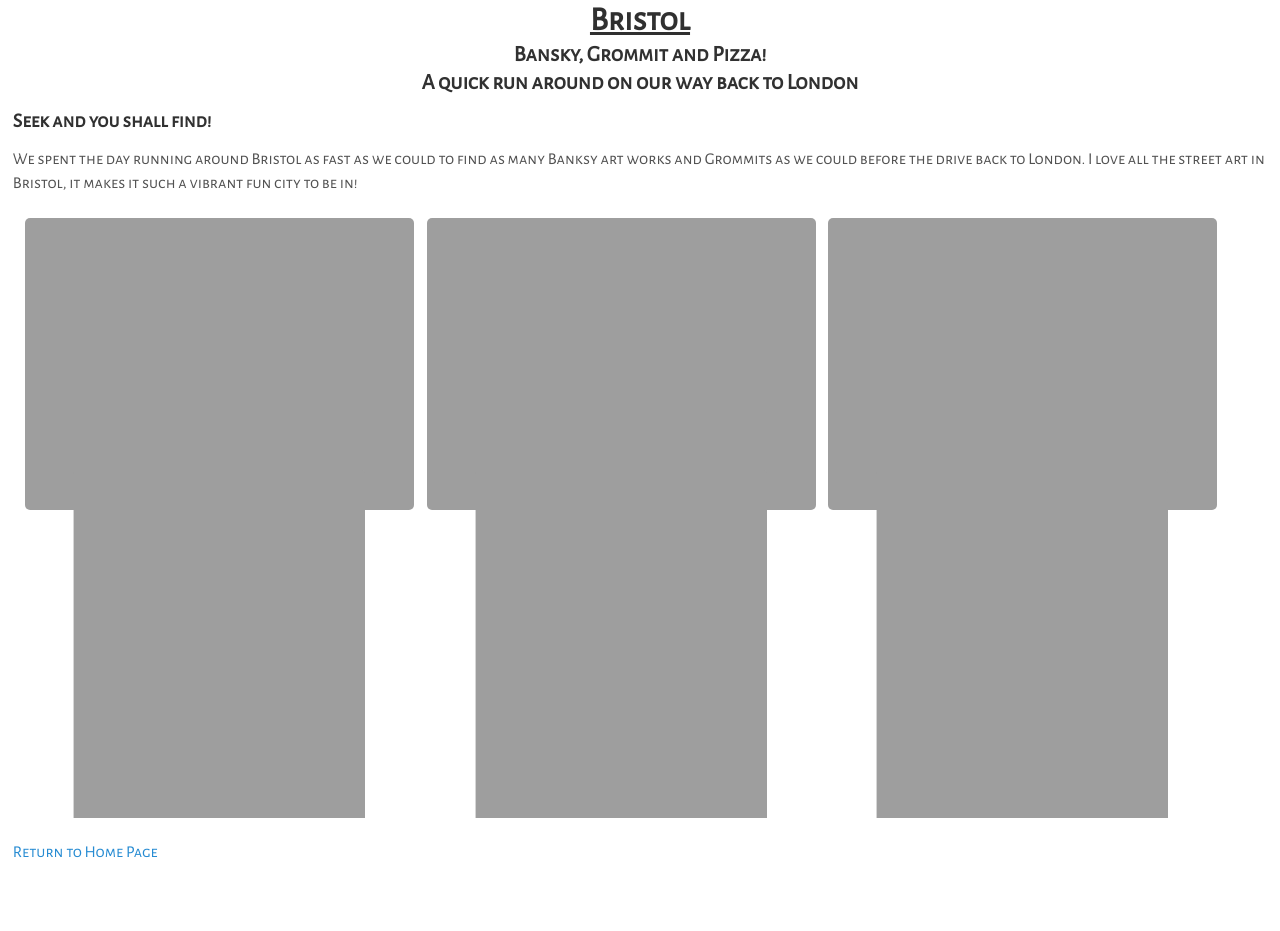
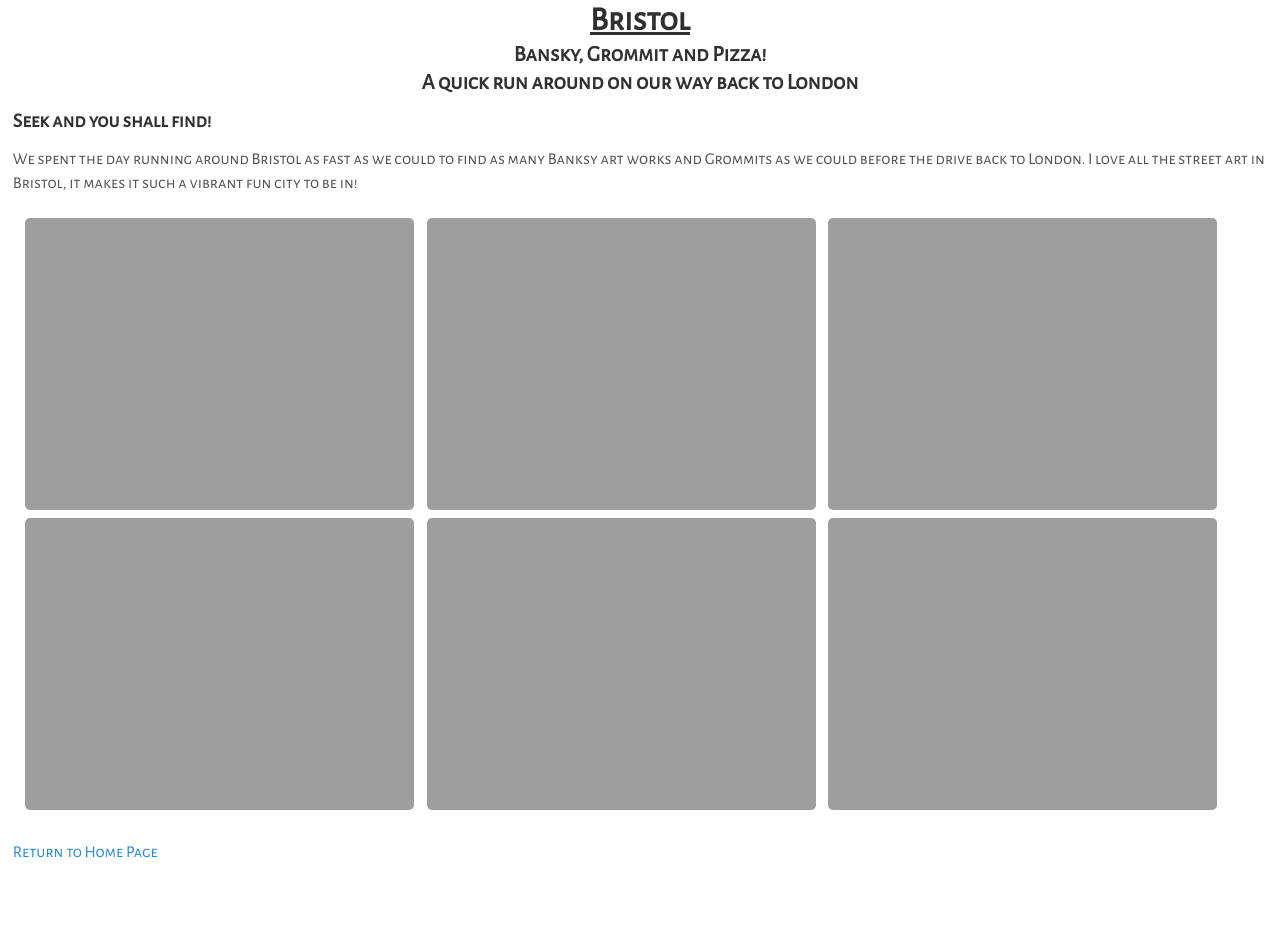
Before and after one commit to foopod/Travel-Website, a Jekyll site: the page built from _posts/2013-09-02-Bristol.md, in a window 1280 px wide. Built offline with Jekyll 4.4.1, drawn with Linux system fonts in a browser that asks for light colours.

Commit message:
Update 2013-09-02-Bristol.md

```diff
--- a/_posts/2013-09-02-Bristol.md
+++ b/_posts/2013-09-02-Bristol.md
@@ -19,9 +19,9 @@
 <img src="https://adventuresofthetravellingtwins.com/Photos/2013-09-02-Bristol/IMG_3907.JPG" class="image1">
 <img src="https://adventuresofthetravellingtwins.com/Photos/2013-09-02-Bristol/P1010086.JPG" class="image1">
 <img src="https://adventuresofthetravellingtwins.com/Photos/2013-09-02-Bristol/P1010177.JPG" class="image1">
-<img src="https://adventuresofthetravellingtwins.com/Photos/2013-09-02-Bristol/P1010155.JPG" class="image3">
-<img src="https://adventuresofthetravellingtwins.com/Photos/2013-09-02-Bristol/IMG_3950.JPG" class="image3">
-<img src="https://adventuresofthetravellingtwins.com/Photos/2013-09-02-Bristol/IMG_3955.JPG" class="image3">
+<img src="https://adventuresofthetravellingtwins.com/Photos/2013-09-02-Bristol/P1010085.JPG" class="image1">
+<img src="https://adventuresofthetravellingtwins.com/Photos/2013-09-02-Bristol/P1010144.JPG" class="image1">
+<img src="https://adventuresofthetravellingtwins.com/Photos/2013-09-02-Bristol/P1010155.JPG" class="image1">
 
 
 <a href="https://adventuresofthetravellingtwins.com/">Return to Home Page</a>
```
